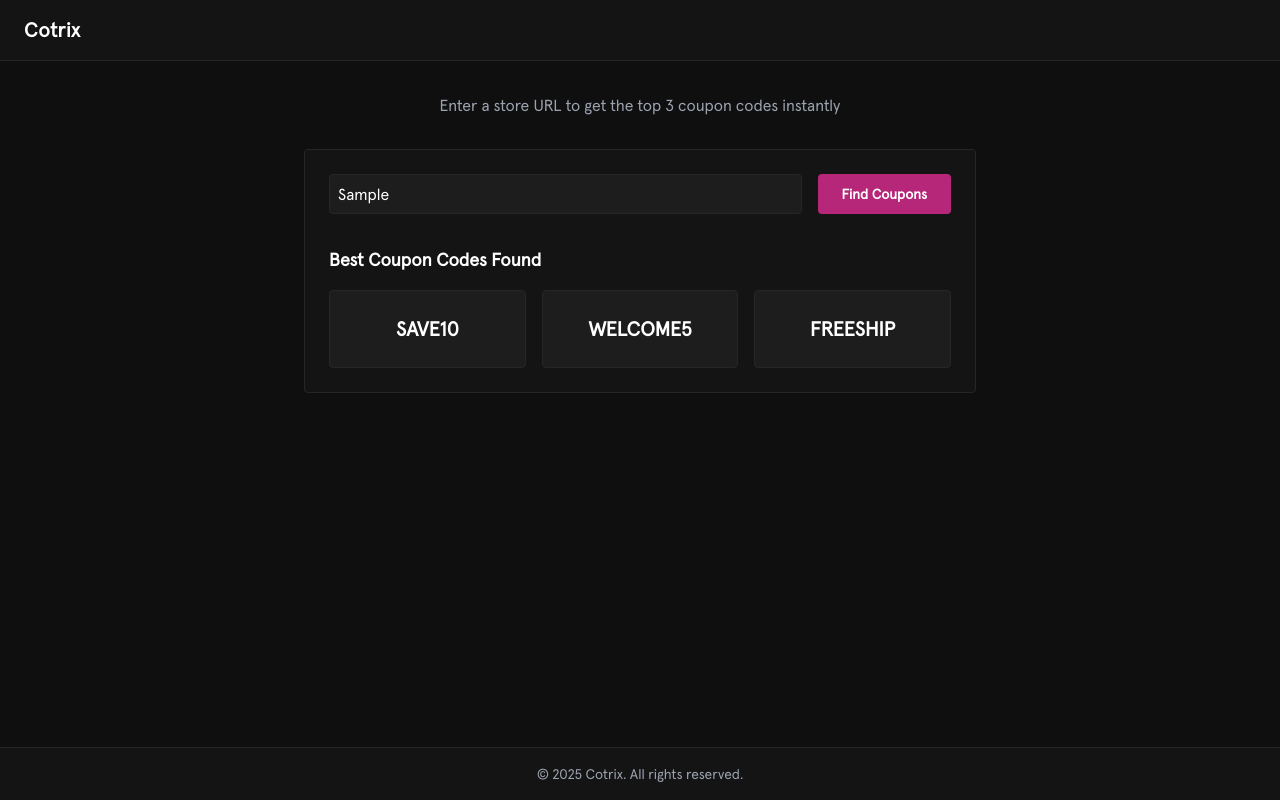
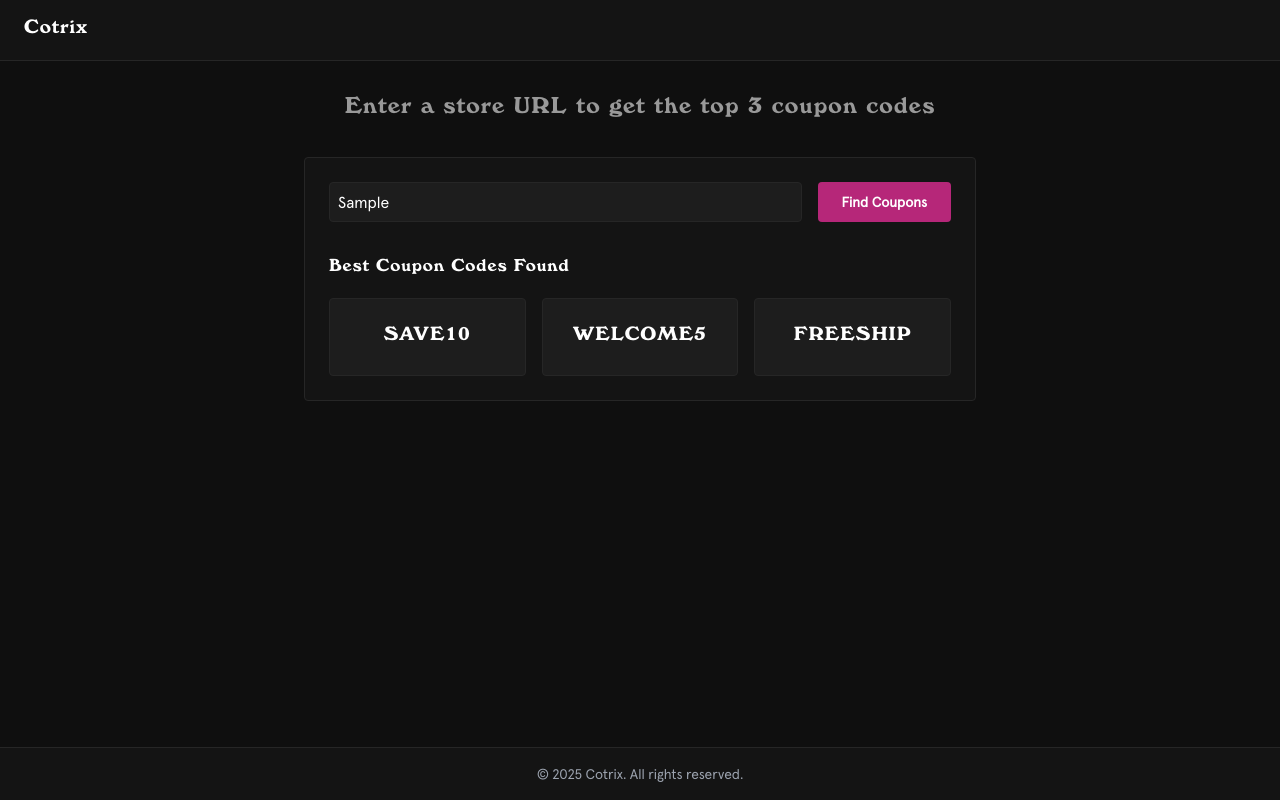
Before and after one commit to douvy/cotrix, a React (Create React App) app in the folder client/: page / in a window 1280 px wide. Both pictures are taken after typing "Sample" into the empty fields and a click on the button "Find Coupons". Built offline with nearby package versions, Linux system fonts and the light colour scheme.

Commit message:
add Windsor heading font

```diff
--- a/client/src/App.tsx
+++ b/client/src/App.tsx
@@ -27,16 +27,16 @@ function App() {
     <div className="flex flex-col min-h-screen bg-[#0f0f0f] text-white">
       {/* Header (minimal) */}
       <header className="bg-[#141414] border-b border-[#262626] px-6 py-4">
-        <h1 className="text-xl font-bold tracking-wide">Cotrix</h1>
+        <h1 className="text-xl font-bold tracking-wider">Cotrix</h1>
       </header>
 
       {/* Main Content */}
       <main className="flex-grow px-4 md:px-8 lg:px-16 py-8">
         {/* Basic Description */}
         <section className="mb-8 text-center">
-          <p className="text-gray-400">
-            Enter a store URL to get the top 3 coupon codes instantly
-          </p>
+          <h3 className="text-[#999] tracking-wider text-2xl">
+            Enter a store URL to get the top 3 coupon codes
+          </h3>
         </section>
 
         {/* URL Input and Coupon Codes Container */}
@@ -53,6 +53,7 @@ function App() {
               placeholder="https://www.example.com"
               value={url}
               onChange={(e) => setUrl(e.target.value)}
+              style={{ fontFamily: 'ApercuRegular, sans-serif' }}
               className="h-10 flex-grow p-2 bg-[#1d1d1d] border border-[#262626] rounded focus:outline-none hover:border-[#262626]"
             />
             <button
@@ -66,7 +67,7 @@ function App() {
           {/* Coupon Codes Display */}
           {codes.length > 0 && (
             <div className="mt-8">
-              <h2 className="text-lg font-semibold mb-4">Best Coupon Codes Found</h2>
+              <h2 className="text-lg mb-4 tracking-wider">Best Coupon Codes Found</h2>
               <div className="grid grid-cols-1 sm:grid-cols-3 gap-4">
                 {codes.map((code, idx) => (
                   <button
@@ -74,11 +75,11 @@ function App() {
                     onClick={() => handleCopyCode(code)}
                     className="group relative bg-[#1d1d1d] border border-[#262626] rounded p-6 text-center cursor-pointer"
                   >
-                    <p className="text-xl font-bold">{code}</p>
+                    <h1 className="text-xl tracking-wider">{code}</h1>
 
                     {/* Hover indicator when not copied */}
                     {copiedCode !== code && (
-                      <div className="absolute top-2 right-2 flex items-center gap-1 text-xs text-white opacity-0 group-hover:opacity-100 transition-opacity delay-100">
+                      <div className="absolute top-1 right-1 flex items-center gap-1 text-xs text-white opacity-0 group-hover:opacity-100 transition-opacity delay-100">
                         <svg
                           width="14"
                           height="14"
@@ -94,13 +95,13 @@ function App() {
                             fill="currentColor"
                           />
                         </svg>
-                        <span>copy</span>
+                        <span>Copy</span>
                       </div>
                     )}
 
                     {/* Copied indicator when this code is copied */}
                     {copiedCode === code && (
-                      <div className="absolute top-2 right-2 flex items-center gap-1 text-xs text-white">
+                      <div className="absolute top-1 right-1 flex items-center gap-1 text-xs text-white">
                         <svg
                           aria-label="Verified"
                           width="18"
@@ -125,7 +126,7 @@ function App() {
                             fill="#ffffff"
                           />
                         </svg>
-                        <span className="text-xs">copied</span>
+                        <span className="text-xs">Copied</span>
                       </div>
                     )}
                   </button>
--- a/client/src/index.css
+++ b/client/src/index.css
@@ -10,9 +10,20 @@
   font-style: normal;
   font-display: swap;
 }
+@font-face {
+  font-family: 'WindsorBold';
+  src: url('/public/fonts/WindsorBold/WindsorBold.woff2') format('woff2'),
+       url('/public/fonts/WindsorBold/WindsorBold.woff') format('woff');
+  font-weight: normal;
+  font-style: normal;
+  font-display: swap;
+}
 
 body {
   font-family: 'ApercuRegular', sans-serif;
+}
+h1, h2, h3 {
+  font-family: 'WindsorBold', serif;
 }
 
 code {
```
Also changed, not shown: client/public/fonts/WindsorBold/WindsorBold.woff (added), client/public/fonts/WindsorBold/WindsorBold.woff2 (added).
